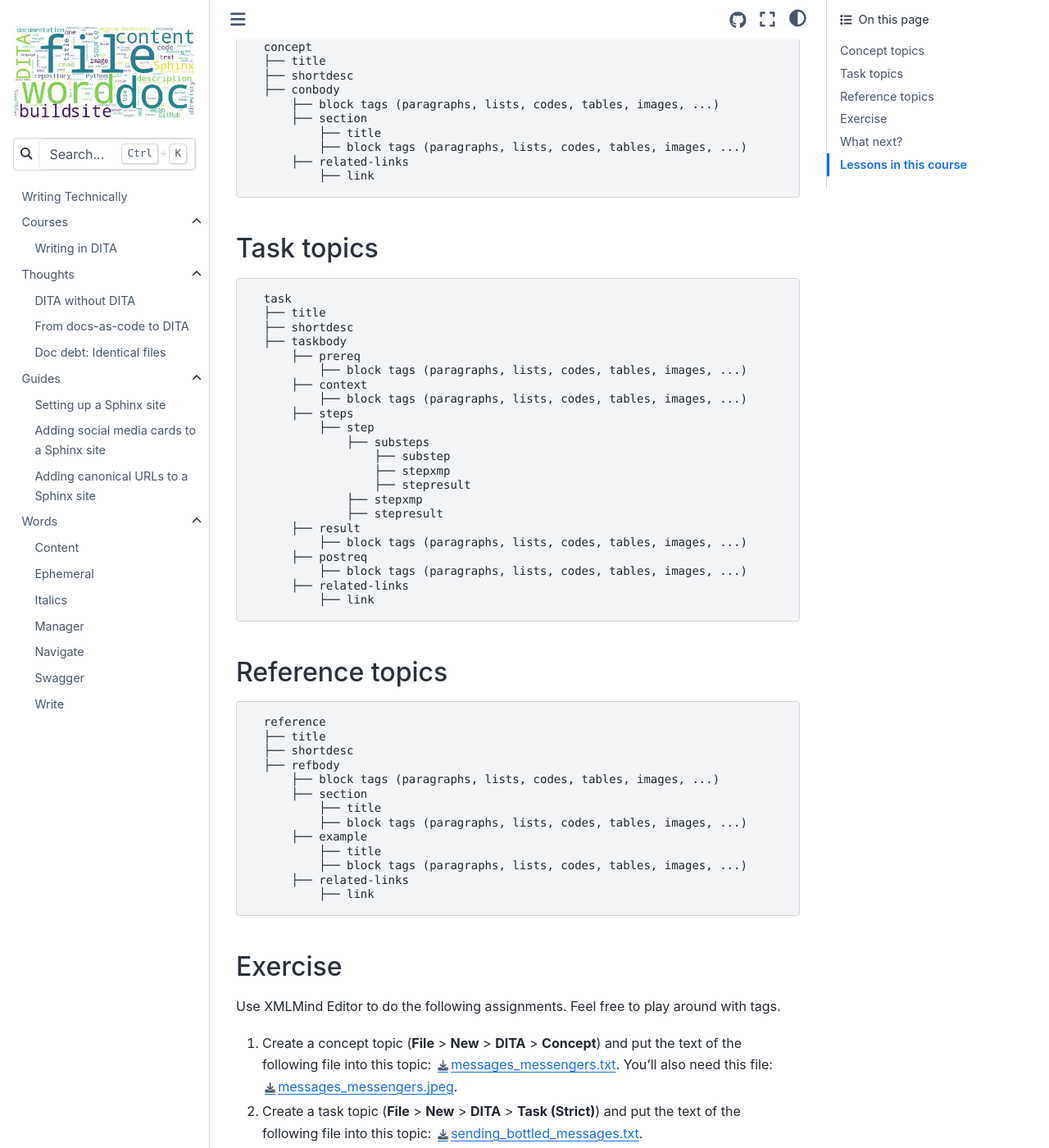
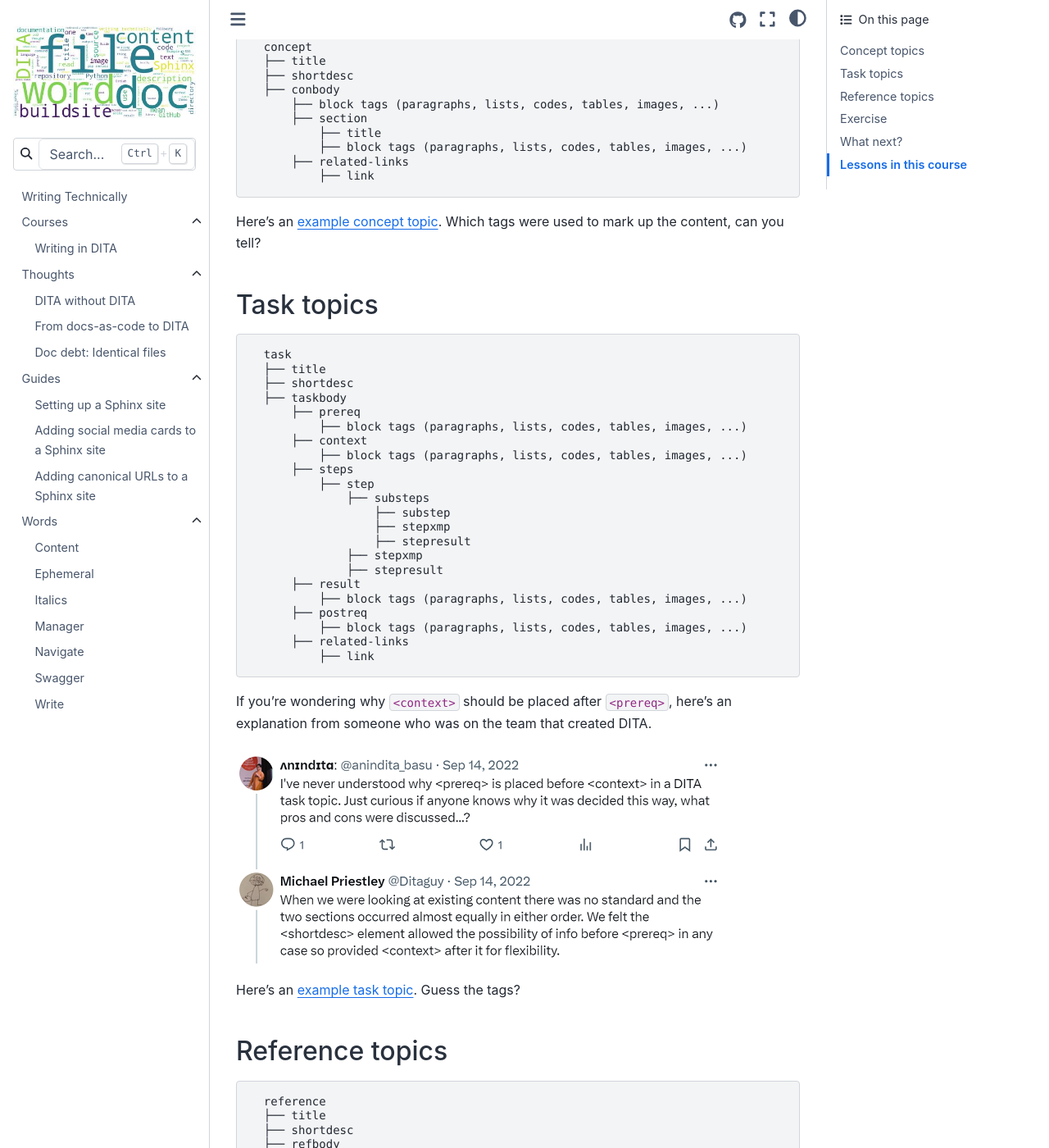
Before and after one commit to AninditaBasu/writing-technically, a Sphinx documentation site: the page built from docs/source/courses-dita-authoring-topics.md, in a window 1280 px wide and 1400 px high, scrolled down 930 px. Shown: the whole window at 82% size. Built offline with Sphinx 7.4.7 and the Sphinx Book theme 1.1.4, drawn with Linux system fonts in a browser that asks for light colours; some of the changed text lies outside the part shown.

Commit message:
dita wip

````diff
--- a/docs/source/courses-dita-authoring-topics.md
+++ b/docs/source/courses-dita-authoring-topics.md
@@ -59,6 +59,8 @@ To do so more easily, download and install a DITA-aware authoring tool called [X
           ├── link
 ```
 
+Here's an [example concept topic](https://www.ibm.com/docs/en/cics-pa/5.4.0?topic=started-what-is-cics-performance-analyzer-zos). Which tags were used to mark up the content, can you tell?
+
 ## Task topics
 
 ```
@@ -86,6 +88,12 @@ To do so more easily, download and install a DITA-aware authoring tool called [X
           ├── link
 ```
 
+If you're wondering why `<context>` should be placed after `<prereq>`, here's an explanation from someone who was on the team that created DITA.
+
+![Michael Priestley](./images/mike_priestley.png)
+
+Here's an [example task topic](https://www.ibm.com/docs/en/engineering-lifecycle-management-suite/lifecycle-management/7.0.3?topic=data-starting-websphere-liberty-server). Guess the tags?
+
 ## Reference topics
 
 ```
@@ -103,6 +111,8 @@ To do so more easily, download and install a DITA-aware authoring tool called [X
       ├── related-links
           ├── link
 ```
+
+Here's an [example reference topic](https://docs.rocketsoftware.com/bundle/mainstar_cr_ug/page/reference/ckm_uref_altergdg.html).
 
 ##  Exercise
 
````
Also changed, not shown: docs/source/_static/ab.jpg, docs/source/_static/ab_hyd.jpg (added), docs/source/images/Ditaguy_status_1287131219298328583.png (added), docs/source/images/Ditaguy_status_1516451527002669068.png (added), docs/source/images/Ditaguy_status_1569878484297678849.png (added), docs/source/images/mike_priestley.png.
